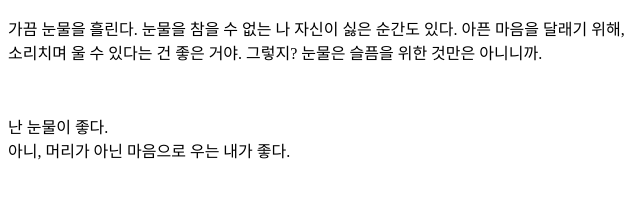
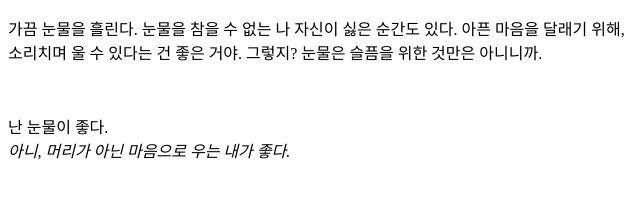
Before and after one commit to Choi-HyunHo/HTML, a plain HTML site: page Basic/study_2.html in a window 1280 px wide. Shown: the full height of the page, 0-640 px from the left. Drawn offline with Linux system fonts and the light colour scheme.

Commit message:
강조 Emphasis

```diff
--- a/Basic/study_2.html
+++ b/Basic/study_2.html
@@ -13,6 +13,6 @@
     <p>가끔 눈물을 흘린다. 눈물을 참을 수 없는 나 자신이 싫은 순간도 있다. 아픈 마음을 달래기 위해,<br/>
         소리치며 울 수 있다는 건 좋은 거야. 그렇지? 눈물은 슬픔을 위한 것만은 아니니까. </p>
     <br/>
-    <p>난 눈물이 좋다.<br/> 아니, 머리가 아닌 마음으로 우는 내가 좋다.</p>
+    <p>난 눈물이 좋다.<br/><em> 아니, 머리가 아닌 마음으로 우는 내가 좋다.</em></p>
 </body>
 </html>
```
